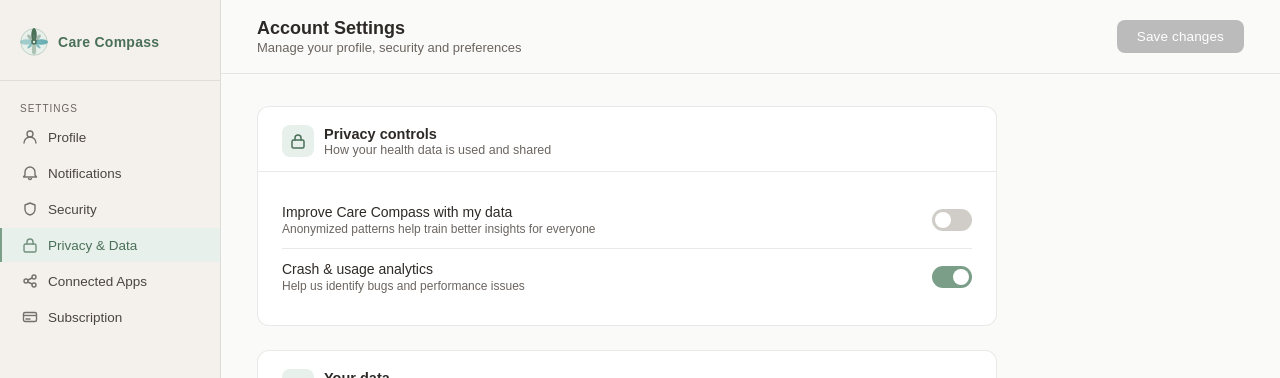
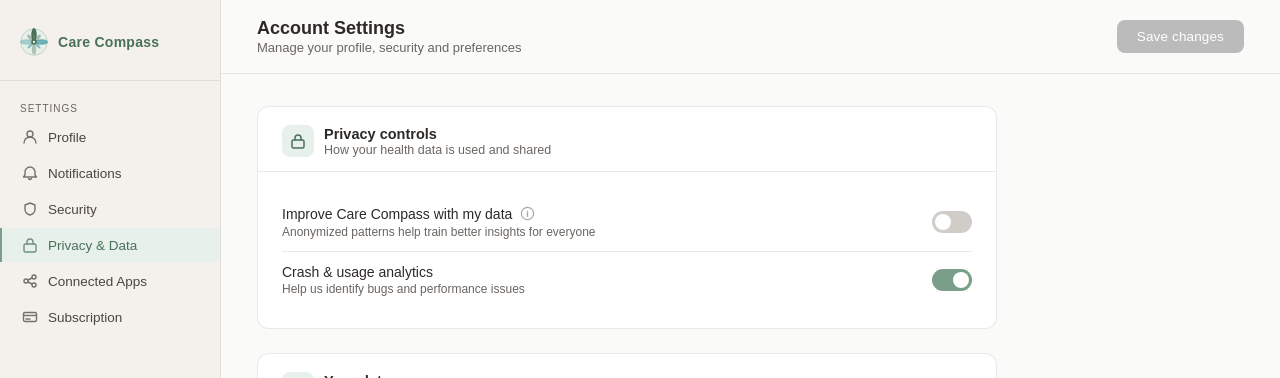
Before and after one commit to tiffanykbuettner-lab/care-compass-landing, a React (Vite) app: page /settings in a window 1280 px wide. Both pictures are taken after a click on the element "Privacy & Data". Shown: the top 378 px of the page. Built offline with nearby package versions, Linux system fonts and the light colour scheme.

Commit message:
info button on data

```diff
--- a/src/CareCompassSettings.jsx
+++ b/src/CareCompassSettings.jsx
@@ -695,6 +695,48 @@ function SecurityPanel() {
 }
 
 /* ─── Panel: Privacy & Data ──────────────────────────────────────────────── */
+
+/* ─── Info popover ───────────────────────────────────────────────────────── */
+function InfoPopover({ children }) {
+  const [open, setOpen] = useState(false);
+  return (
+    <div style={{ position: "relative", display: "inline-flex", alignItems: "center" }}>
+      <button
+        onClick={() => setOpen(o => !o)}
+        onBlur={() => setTimeout(() => setOpen(false), 150)}
+        style={{
+          background: "none", border: "none", cursor: "pointer", padding: "2px 4px",
+          display: "flex", alignItems: "center", color: WARM_GRAY, lineHeight: 1,
+        }}
+        aria-label="More information"
+      >
+        <svg width="15" height="15" viewBox="0 0 16 16" fill="none">
+          <circle cx="8" cy="8" r="6.5" stroke="#b0a89e" strokeWidth="1.3"/>
+          <path d="M8 7v4" stroke="#b0a89e" strokeWidth="1.4" strokeLinecap="round"/>
+          <circle cx="8" cy="5.5" r="0.7" fill="#b0a89e"/>
+        </svg>
+      </button>
+      {open && (
+        <div style={{
+          position: "absolute", left: 0, top: "calc(100% + 6px)", zIndex: 50,
+          background: "white", border: `1px solid ${BORDER}`,
+          borderRadius: 10, padding: "14px 16px",
+          boxShadow: "0 4px 20px rgba(0,0,0,0.10)",
+          width: 280, fontFamily: "sans-serif",
+        }}>
+          {children}
+          <div style={{
+            position: "absolute", top: -5, left: 10,
+            width: 10, height: 10, background: "white",
+            border: `1px solid ${BORDER}`, borderRight: "none", borderBottom: "none",
+            transform: "rotate(45deg)",
+          }}/>
+        </div>
+      )}
+    </div>
+  );
+}
+
 function PrivacyPanel({ prefs, setPrefs, markDirty }) {
   const toggle = (key) => { setPrefs(p => ({ ...p, [key]: !p[key] })); markDirty(); };
 
@@ -708,18 +750,47 @@ function PrivacyPanel({ prefs, setPrefs, markDirty }) {
           desc="How your health data is used and shared"
         />
         <div style={{ padding: "20px 24px", display: "flex", flexDirection: "column" }}>
-          {[
-            { key: "improveData",    label: "Improve Care Compass with my data",  sub: "Anonymized patterns help train better insights for everyone" },
-            { key: "crashAnalytics", label: "Crash & usage analytics",            sub: "Help us identify bugs and performance issues" },
-          ].map(({ key, label, sub }, i, arr) => (
-            <div key={key} style={{ display: "flex", alignItems: "center", justifyContent: "space-between", padding: "12px 0", borderBottom: i < arr.length - 1 ? `1px solid ${BORDER}` : "none" }}>
-              <div>
-                <div style={{ fontSize: 14, color: INK, fontFamily: "sans-serif" }}>{label}</div>
-                <div style={{ fontSize: 12, color: WARM_GRAY, marginTop: 2, fontFamily: "sans-serif" }}>{sub}</div>
+          {/* Improve data row — with info popover */}
+          <div style={{ display: "flex", alignItems: "center", justifyContent: "space-between", padding: "12px 0", borderBottom: `1px solid ${BORDER}` }}>
+            <div style={{ flex: 1 }}>
+              <div style={{ display: "flex", alignItems: "center", gap: 4 }}>
+                <span style={{ fontSize: 14, color: INK, fontFamily: "sans-serif" }}>Improve Care Compass with my data</span>
+                <InfoPopover>
+                  <div style={{ fontSize: 13, fontWeight: 600, color: INK, marginBottom: 8 }}>What this means</div>
+                  <div style={{ fontSize: 12.5, color: INK_LIGHT, lineHeight: 1.65, marginBottom: 10 }}>
+                    When enabled, anonymized symptom patterns — with all personal details removed — may help us improve the AI insights Care Compass generates for everyone.
+                  </div>
+                  <div style={{ fontSize: 12.5, fontWeight: 600, color: SAGE_DARK, marginBottom: 4 }}>What we never do</div>
+                  <div style={{ display: "flex", flexDirection: "column", gap: 5 }}>
+                    {[
+                      "Share or sell your data to third parties",
+                      "Use your name, email, or any identifying details",
+                      "Store anything that could be traced back to you",
+                    ].map(item => (
+                      <div key={item} style={{ display: "flex", gap: 7, alignItems: "flex-start" }}>
+                        <span style={{ color: SAGE_DARK, fontSize: 11, marginTop: 1, flexShrink: 0 }}>✕</span>
+                        <span style={{ fontSize: 12, color: WARM_GRAY, lineHeight: 1.5, fontFamily: "sans-serif" }}>{item}</span>
+                      </div>
+                    ))}
+                  </div>
+                  <div style={{ marginTop: 10, paddingTop: 10, borderTop: `1px solid ${BORDER}`, fontSize: 11.5, color: WARM_GRAY, fontStyle: "italic", fontFamily: "sans-serif" }}>
+                    This is entirely optional and off by default. You can change this at any time.
+                  </div>
+                </InfoPopover>
               </div>
-              <Toggle checked={prefs[key]} onChange={() => toggle(key)} />
+              <div style={{ fontSize: 12, color: WARM_GRAY, marginTop: 2, fontFamily: "sans-serif" }}>Anonymized patterns help train better insights for everyone</div>
             </div>
-          ))}
+            <Toggle checked={prefs.improveData} onChange={() => toggle("improveData")} />
+          </div>
+
+          {/* Crash analytics row */}
+          <div style={{ display: "flex", alignItems: "center", justifyContent: "space-between", padding: "12px 0" }}>
+            <div>
+              <div style={{ fontSize: 14, color: INK, fontFamily: "sans-serif" }}>Crash & usage analytics</div>
+              <div style={{ fontSize: 12, color: WARM_GRAY, marginTop: 2, fontFamily: "sans-serif" }}>Help us identify bugs and performance issues</div>
+            </div>
+            <Toggle checked={prefs.crashAnalytics} onChange={() => toggle("crashAnalytics")} />
+          </div>
         </div>
       </SectionCard>
 
```
